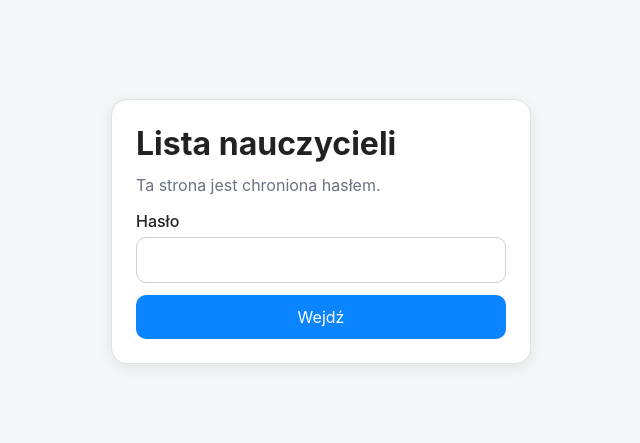
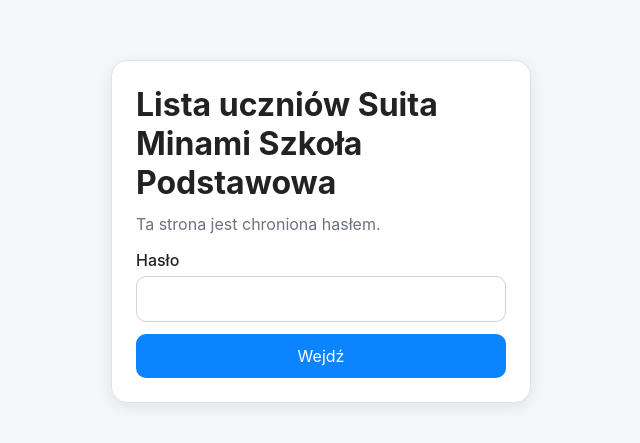
Before and after one commit to dariuszt007/s05, a plain HTML site: page index.html in a window 1280 px wide. Shown: the part 169-612 px from the top of the page, without its empty margins (319-959 px from the left). Drawn offline with Linux system fonts and the light colour scheme.

Commit message:
Update title and header to reflect student list

```diff
--- a/index.html
+++ b/index.html
@@ -6,13 +6,13 @@
     name="viewport"
     content="width=device-width, initial-scale=1.0, maximum-scale=1.0, user-scalable=no"
   />
-  <title>Lista nauczycieli</title>
+  <title>Lista uczniów Suita Minami Szkoła Podstawowa</title>
   <link rel="stylesheet" href="style.css" />
 </head>
 <body>
   <div id="loginScreen" class="login-screen">
     <div class="login-card">
-      <h1>Lista nauczycieli</h1>
+      <h1>Lista uczniów Suita Minami Szkoła Podstawowa</h1>
       <p class="login-text">Ta strona jest chroniona hasłem.</p>
 
       <form id="loginForm" class="login-form">
```
